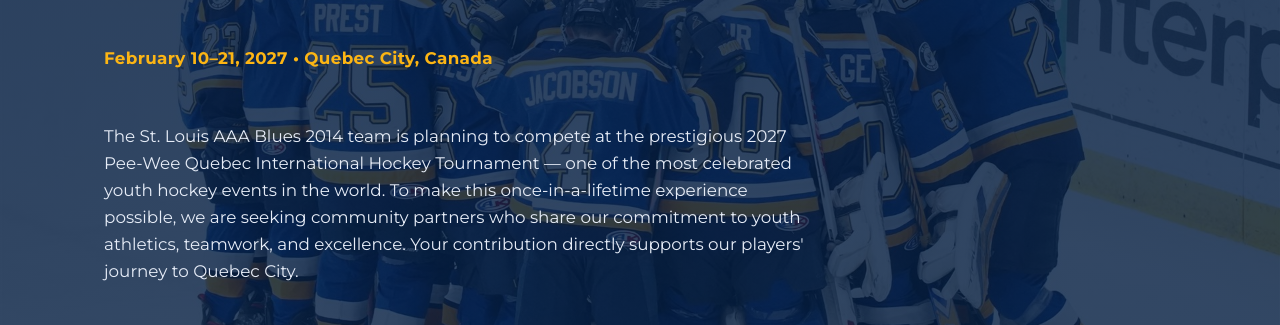
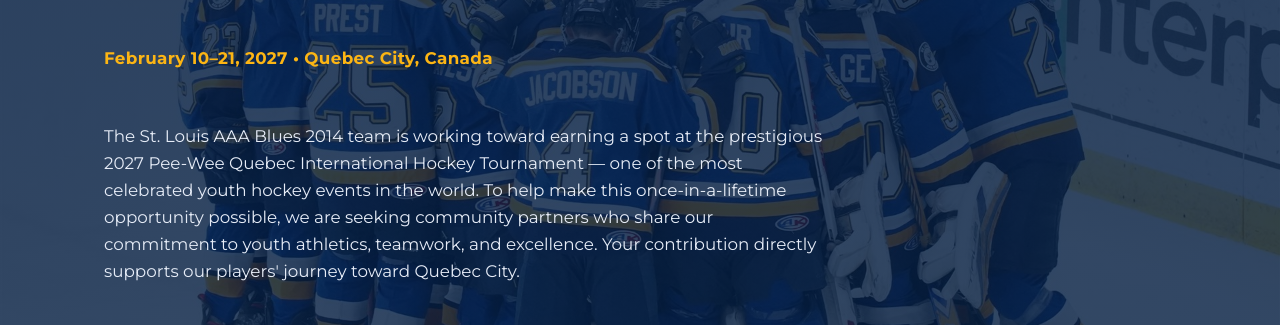
Before and after one commit to blakesalger/2014-aaa-blues-fundraiser, a plain HTML site: page index.html in a window 1280 px wide. Shown: the part 417-742 px from the top of the page. Drawn offline with Linux system fonts and the light colour scheme.

Commit message:
Soften hero copy: team is working toward tournament, not yet confirmed

```diff
--- a/index.html
+++ b/index.html
@@ -42,11 +42,11 @@
     <h1>Pee-Wee Quebec International Hockey Tournament</h1>
     <p class="dates">February 10&ndash;21, 2027 &bull; Quebec City, Canada</p>
     <p class="lead">
-      The St. Louis AAA Blues 2014 team is planning to compete at the prestigious 2027 Pee-Wee
-      Quebec International Hockey Tournament &mdash; one of the most celebrated youth hockey events
-      in the world. To make this once-in-a-lifetime experience possible, we are seeking community
-      partners who share our commitment to youth athletics, teamwork, and excellence. Your
-      contribution directly supports our players' journey to Quebec City.
+      The St. Louis AAA Blues 2014 team is working toward earning a spot at the prestigious 2027
+      Pee-Wee Quebec International Hockey Tournament &mdash; one of the most celebrated youth
+      hockey events in the world. To help make this once-in-a-lifetime opportunity possible, we
+      are seeking community partners who share our commitment to youth athletics, teamwork, and
+      excellence. Your contribution directly supports our players' journey toward Quebec City.
     </p>
     <div class="hero-actions">
       <a class="btn btn-gold" href="sponsorship.html">Become a Sponsor</a>
```
